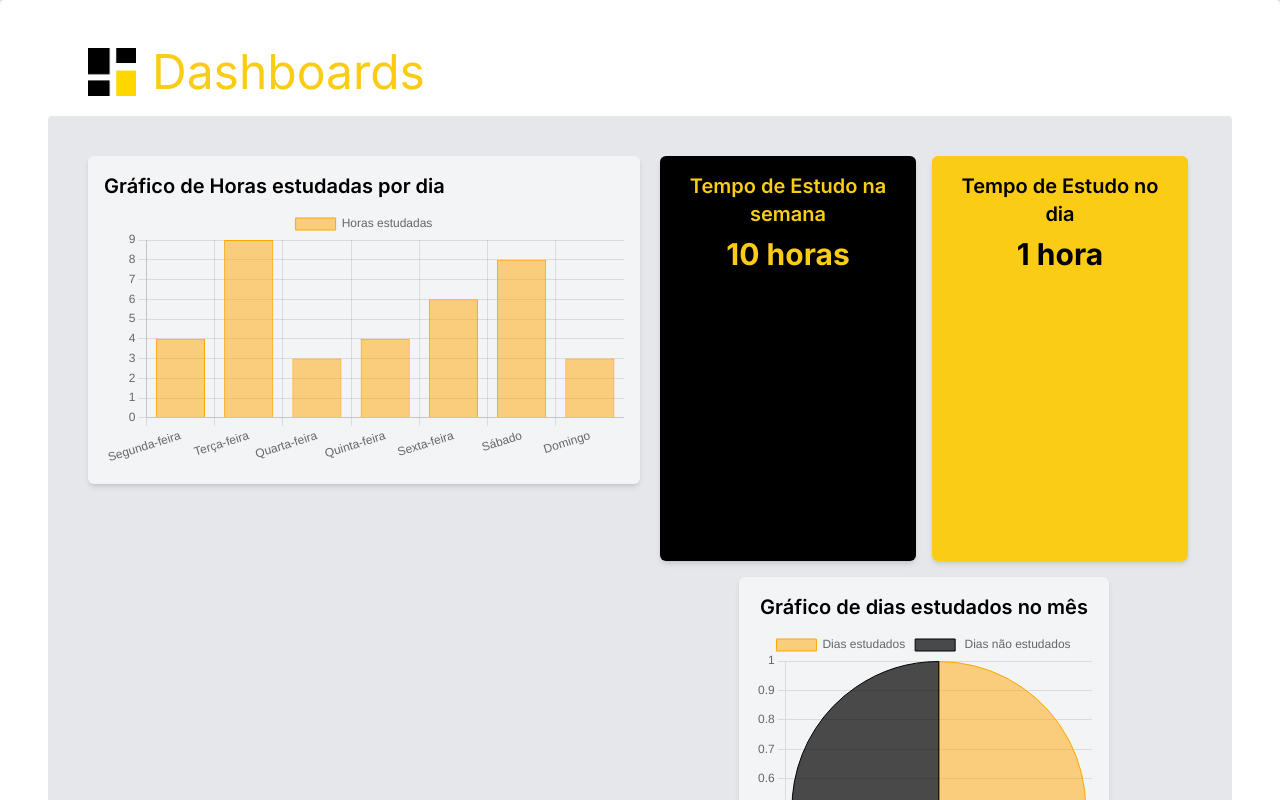
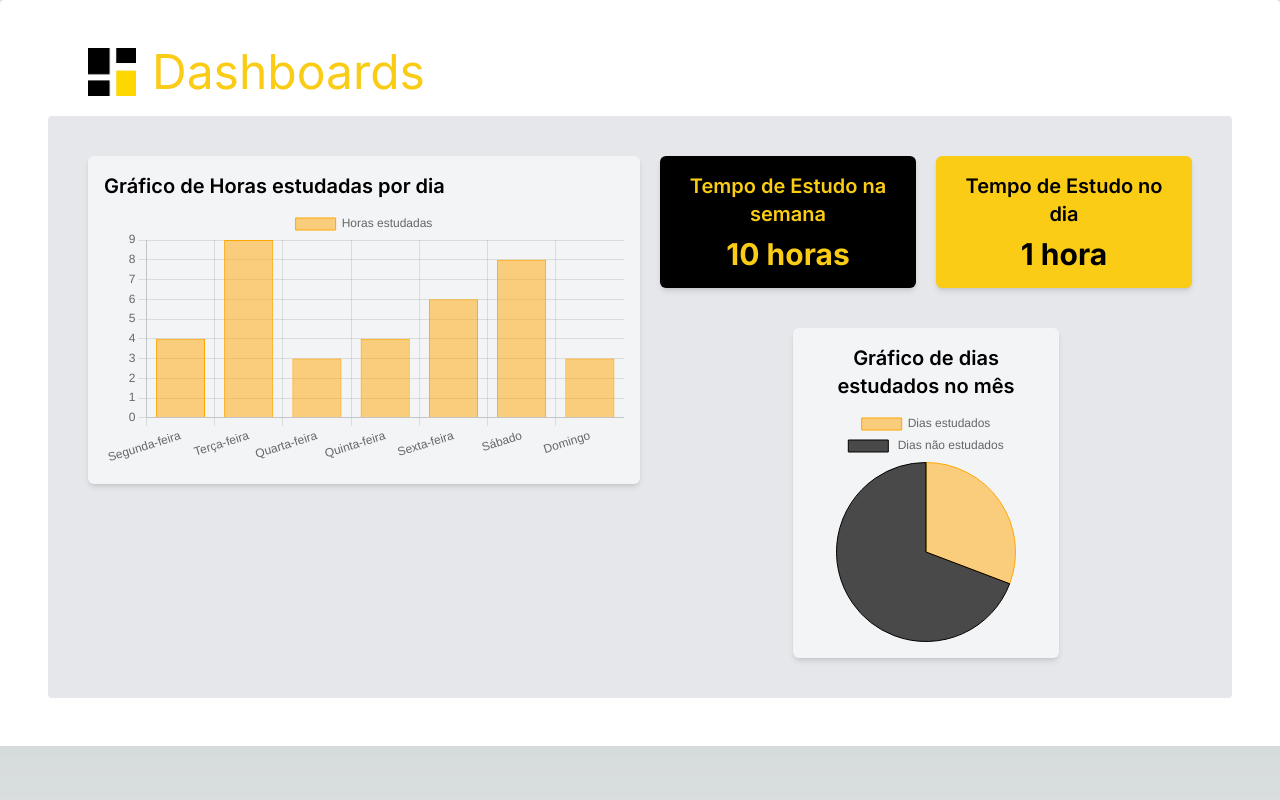
Before and after one commit to DiegoH3nr1que/FrontMec, a Next.js app in the folder project/: page / in a window 1280 px wide. Shown: the top 800 px of the page. Built offline with nearby package versions, Linux system fonts and the light colour scheme.

Commit message:
feat(): finish project

```diff
--- a/project/src/app/components/ChartPie.jsx
+++ b/project/src/app/components/ChartPie.jsx
@@ -27,19 +27,12 @@ const ChartComponentPie = () => {
 
   useEffect(() => {
     // Configurações do gráfico
-    const options = {
-      scales: {
-        y: {
-          beginAtZero: true,
-        },
-      },
-    };
+
 
     // Criação do gráfico
     const myChart = new Chart(chartRef.current, {
       type: 'pie',
       data: chartData,
-      options,
     });
 
     // Limpeza ao desmontar o componente
@@ -49,7 +42,7 @@ const ChartComponentPie = () => {
   }, [chartData]);
 
   return (
-    <div className="bg-gray-100 w-[70%] h-[100%] p-4 rounded-md shadow-md">
+    <div className="bg-gray-100 w-[50%] h-[100%] p-4 rounded-md shadow-md">
       <h2 className="text-xl font-semibold mb-2 text-black">Gráfico de dias estudados no mês</h2>
       <canvas ref={chartRef}></canvas>
     </div>
--- a/project/src/app/page.jsx
+++ b/project/src/app/page.jsx
@@ -12,25 +12,27 @@ const Home = () => {
         <div className="text-yellow-400 ml-2 md:ml-4">Dashboards</div>
       </header>
 
-      <div className="flex flex-row bg-gray-200 p-10 rounded gap-5">
+      <div className="flex flex-row bg-gray-200 p-10 rounded gap-5 ">
         <Chart className="bg-purple-500 text-white rounded-lg p-4 h-[70%]" title="Tempo de estudo por dia" />
-        <div className="md:w-1/3 grid md:grid-rows-2 gap-4">
-          <div className="flex flex-col md:flex-row gap-4 justify-center text-center">
+        <div className=" flex flex-col gap-10">
+          <div className="flex h-[30%] text-center gap-5">
             <Card
               title="Tempo de Estudo na semana"
               initialTimeValue={10}
               colorClass="bg-black text-yellow-400"
               widthClass="w-full md:w-64"
+              heightClass="h-[100%]"
             />
             <Card
               title="Tempo de Estudo no dia"
               initialTimeValue={1}
               colorClass="bg-yellow-400 text-black"
               widthClass="w-full md:w-64"
+              heightClass="h-[100%]"
             />
           </div>
           <div className="flex flex-col items-center text-center justify-center">
-            <ChartComponentPie className="text-white rounded-lg p-4 h-[70%]"/>
+            <ChartComponentPie className="text-white rounded-lg p-4"/>
           </div>
         </div>
       </div>
```
